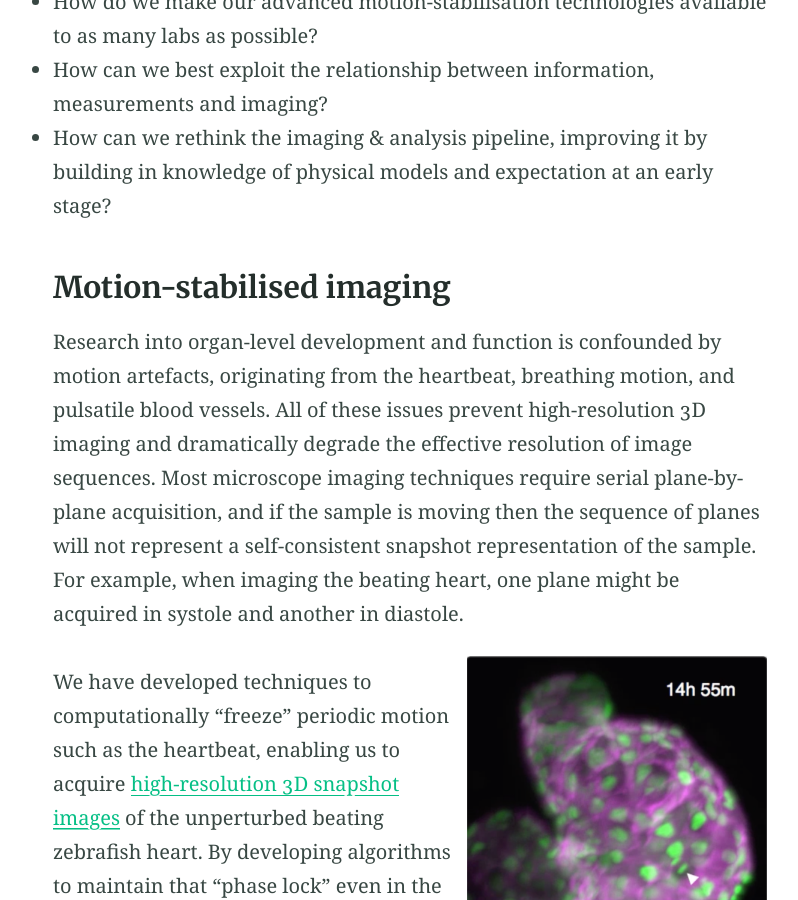
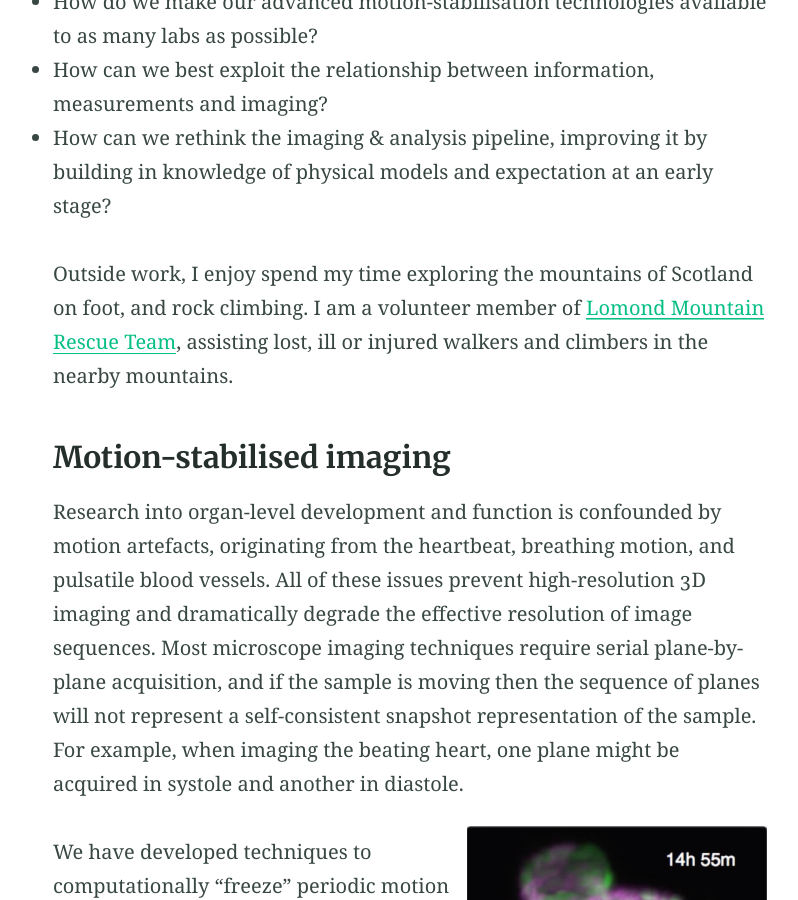
Before and after one commit to jmtayloruk/jmtayloruk.github.io, a Jekyll site: the page built from research.md, in a window 1280 px wide and 900 px high, scrolled down 1155 px. Shown: the whole window, without its empty margins (230-1028 px from the left). Built offline with Jekyll 4.4.1, drawn with Linux system fonts in a browser that asks for light colours; some of the changed text lies outside the part shown.

Commit message:
Small additions and typos

```diff
--- a/research.md
+++ b/research.md
@@ -1,11 +1,11 @@
 ---
-title: Research
+title: About my research
 feature_text: |
   ## Research interests
 
   My research sits at the interface between physics and biology, using optical and computational innovations to develop new imaging and measurement techniques that will permit enhanced understanding of biological systems.
 
-feature_image: "/assets/img/Heart-Matters-8105676-crop.jpg"
+feature_image: "/assets/img/Heart-Matters-8105676-crop-dimmed.jpg"
 #feature_image: "https://jmtayloruk.github.io/assets/Heart-Matters-8105676-crop-dimmed.jpg"
 ---
 
@@ -20,6 +20,9 @@ Some of the questions I am currently interested in include:
 - How can we best exploit the relationship between information, measurements and imaging?
 - How can we rethink the imaging & analysis pipeline, improving it by building in knowledge of physical models and expectation at an early stage?
 
+Outside work, I enjoy spend my time exploring the mountains of Scotland on foot, and rock climbing.
+I am a volunteer member of [Lomond Mountain Rescue Team](https://www.lomondmrt.org.uk), assisting lost, ill or injured walkers and climbers in the nearby mountains.
+
 ### Motion-stabilised imaging
 
 Research into organ-level development and function is confounded by motion artefacts, originating from the heartbeat, breathing motion, and pulsatile blood vessels.
```
Also changed, not shown: other parts of research.md (+1 -1 lines), index.md (+12 -7 lines), joining.md (+3 -0 lines).
